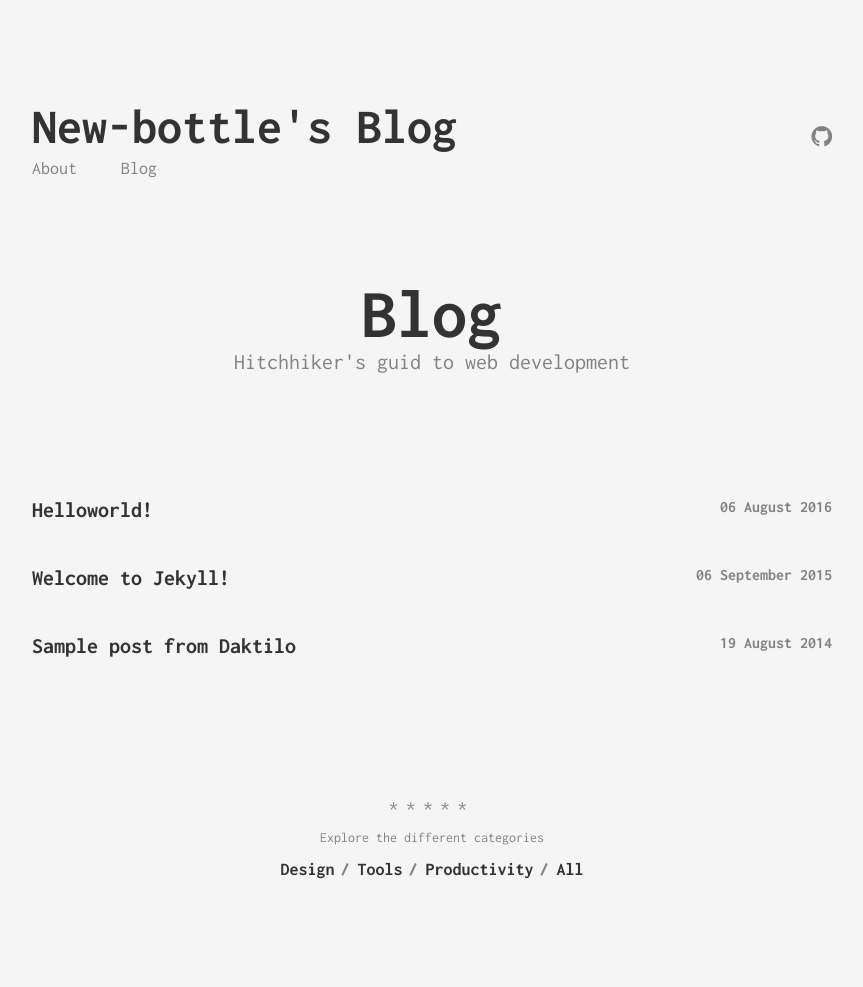
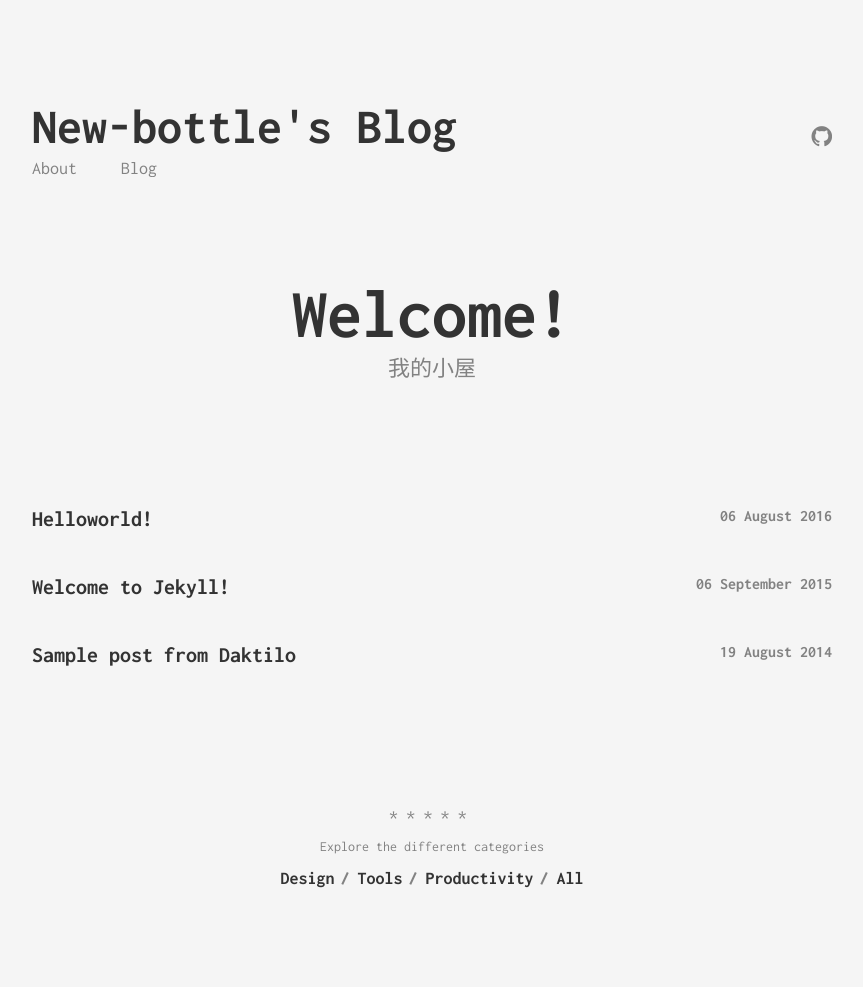
Before and after one commit to New-bottle/New-bottle.github.io, a Jekyll site: the page built from index.html, in a window 1280 px wide. Shown: the whole page, without its empty margins (208-1071 px from the left). Built offline with Jekyll 4.4.1, drawn with Linux system fonts in a browser that asks for light colours.

Commit message:
change title and subtitle ("blog" into "welcome!"/我的小屋)

```diff
--- a/index.html
+++ b/index.html
@@ -1,7 +1,7 @@
 ---
 layout: page
-title: Blog
-subtitle: Hitchhiker's guid to web development
+title: Welcome!
+subtitle: 我的小屋
 sitemap:
   priority: 0.9
 ---
```
